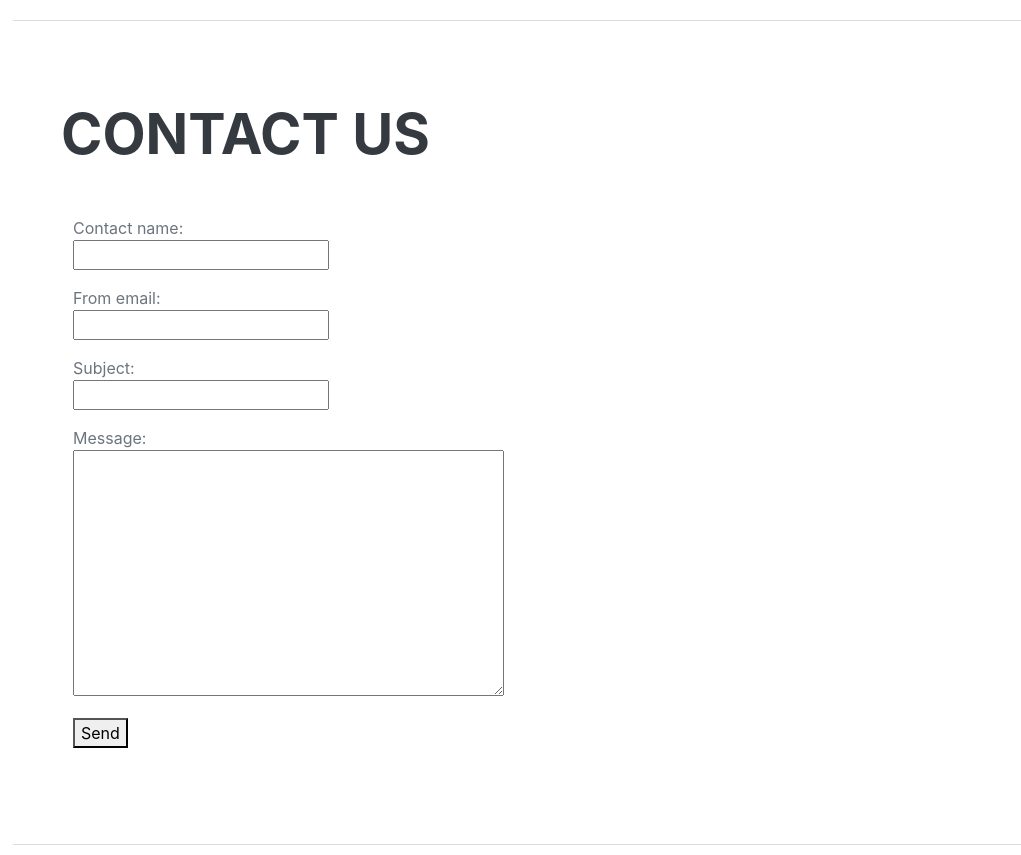
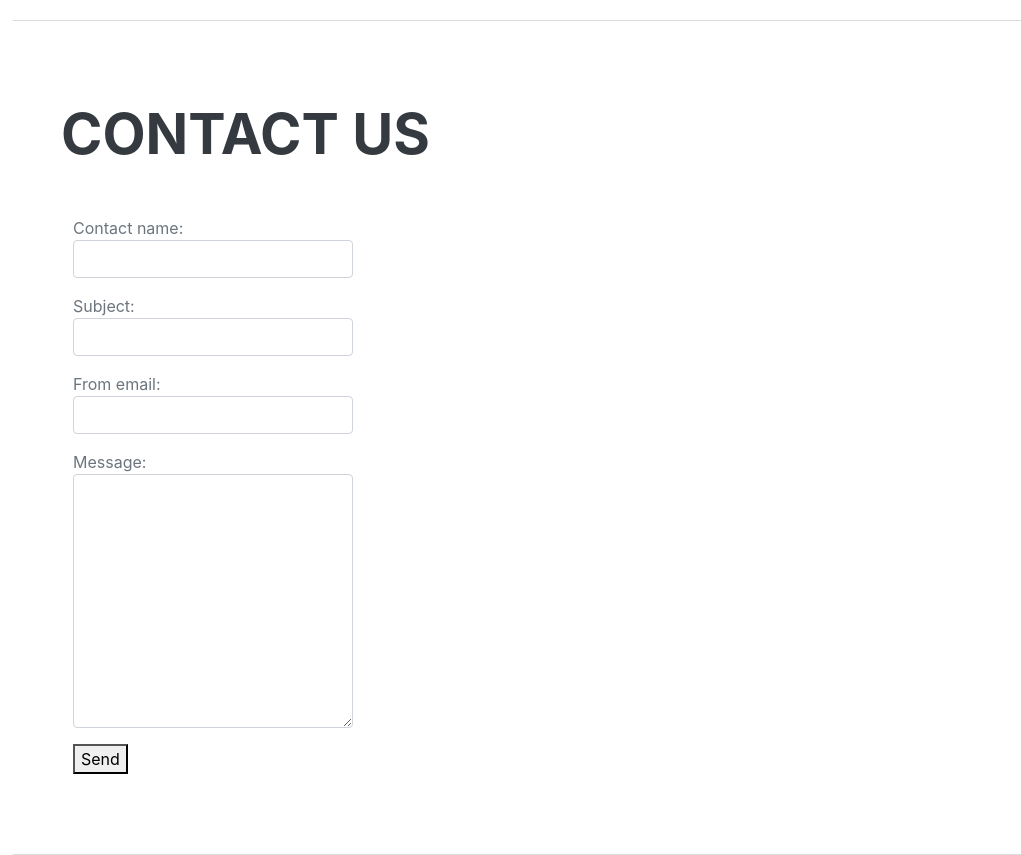
Before and after one commit to olad5/project_folder, a Django app: page / in a window 1280 px wide. Shown: the part 3984-4839 px from the top of the page, without its empty margins (259-1280 px from the left). Run offline with Django 3.2, Linux system fonts and the light colour scheme; some libraries are stand-ins or nearby versions; some web fonts are replaced.

Commit message:
Added basic bootstrap styling to Contact Form

```diff
--- a/django_project/resume_app/forms.py
+++ b/django_project/resume_app/forms.py
@@ -2,7 +2,11 @@ from django import forms
 
 
 class ContactForm(forms.Form):
-    contact_name = forms.CharField(max_length=100)
-    from_email = forms.EmailField(required=True)
-    subject = forms.CharField(required=True)
-    message = forms.CharField(widget=forms.Textarea, required=True)
+    contact_name = forms.CharField(widget=forms.TextInput(
+        attrs={'required': True, 'class': 'form-control'}))
+    subject = forms.CharField(widget=forms.TextInput(
+        attrs={'required': True, 'class': 'form-control'}))
+    from_email = forms.CharField(widget=forms.EmailInput(
+        attrs={'required': True, 'class': 'form-control'}))
+    message = forms.CharField(widget=forms.Textarea(
+        attrs={'required': True, 'class': 'form-control'}))
--- a/django_project/templates/base.html
+++ b/django_project/templates/base.html
@@ -150,7 +150,9 @@
                     <div class='container'>
                       <div class='row'>
                         <div class='col-sm-4'>
-                            <form class='mb-3' method="post">
+                            <!-- <form class='mb-3' method="post"> -->
+                              <div class='form-group'>
+                                <form class='' method="post">
                                     {% csrf_token %}
                                     {{ form.as_p }}
                                     <div class="form-actions">
@@ -160,15 +162,7 @@
                               </div>
                         </div>
                       </div>
-                    <!-- <div class="row"> -->
-                    <!--   <form class='mb-3' method="post"> -->
-                    <!--       {% csrf_token %} -->
-                    <!--       {{ form.as_p }} -->
-                    <!--       <div class="form-actions"> -->
-                    <!--         <button type="submit">Send</button> -->
-                    <!--       </div> -->
-                    <!--   </form> -->
-                    <!-- </div> -->
+                    </div>
                 </div>
             </section>
             <hr class="m-0" />
```
Lines whose indentation alone changed are shown as unchanged.
